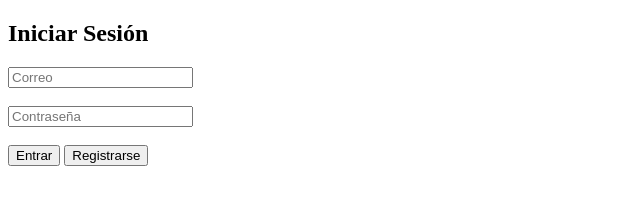
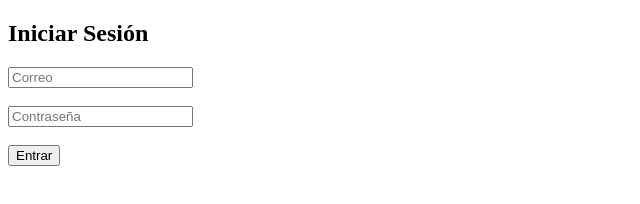
Before and after one commit to santisarmientoj/TClogin, a plain HTML site: page index.html in a window 1280 px wide. Shown: the whole page, without its empty margins (0-640 px from the left). Drawn offline with Linux system fonts and the light colour scheme.

Commit message:
Update index.html
Eliminated register button

```diff
--- a/index.html
+++ b/index.html
@@ -9,7 +9,6 @@
   <input type="email" id="email" placeholder="Correo"><br><br>
   <input type="password" id="password" placeholder="Contraseña"><br><br>
   <button id="loginBtn">Entrar</button>
-  <button id="registerBtn">Registrarse</button>
 
   <script src="https://www.gstatic.com/firebasejs/9.23.0/firebase-app-compat.js"></script>
   <script src="https://www.gstatic.com/firebasejs/9.23.0/firebase-auth-compat.js"></script>
```
